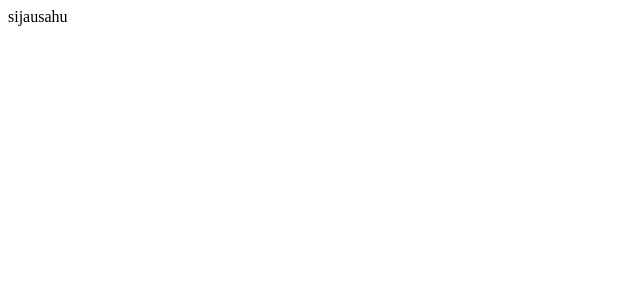
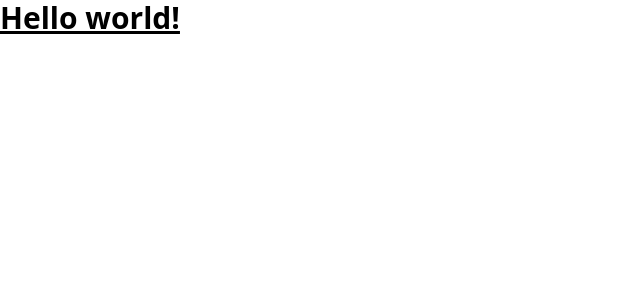
Before and after one commit to bolodissenoura/base-fut, a Next.js app: page / in a window 1280 px wide. Shown: the top 300 px of the page, without its empty margins (0-640 px from the left). Built offline with nearby package versions, Linux system fonts and the light colour scheme.

Commit message:
chore: install tailwind

```diff
--- a/package.json
+++ b/package.json
@@ -22,6 +22,9 @@
     "typescript": "4.9.4"
   },
   "devDependencies": {
-    "@types/styled-components": "^5.1.26"
+    "@types/styled-components": "^5.1.26",
+    "autoprefixer": "^10.4.13",
+    "postcss": "^8.4.21",
+    "tailwindcss": "^3.2.4"
   }
 }
--- /dev/null
+++ b/postcss.config.js
@@ -0,0 +1,6 @@
+module.exports = {
+  plugins: {
+    tailwindcss: {},
+    autoprefixer: {},
+  },
+}
--- a/src/pages/_app.tsx
+++ b/src/pages/_app.tsx
@@ -1,4 +1,5 @@
 import type { AppProps } from "next/app";
+import "../styles/globals.css"
 
 export default function App({ Component, pageProps }: AppProps) {
   return (
--- a/src/pages/index.tsx
+++ b/src/pages/index.tsx
@@ -10,7 +10,9 @@
         <link rel="icon" href="/favicon.ico" />
       </Head>
       <main>
-        <div className="">sijausahu</div>
+        <h1 className="text-3xl font-bold underline">
+          Hello world!
+        </h1>
       </main>
     </>
   );
--- /dev/null
+++ b/src/styles/globals.css
@@ -0,0 +1,3 @@
+@tailwind base;
+@tailwind components;
+@tailwind utilities;
--- /dev/null
+++ b/tailwind.config.js
@@ -0,0 +1,15 @@
+/** @type {import('tailwindcss').Config} */
+module.exports = {
+  content: [
+    "./app/**/*.{js,ts,jsx,tsx}",
+    "./pages/**/*.{js,ts,jsx,tsx}",
+    "./components/**/*.{js,ts,jsx,tsx}",
+
+    // Or if using `src` directory:
+    "./src/**/*.{js,ts,jsx,tsx}",
+  ],
+  theme: {
+    extend: {},
+  },
+  plugins: [],
+};
```
Also changed, not shown: 1 other file (tests, documents, lock files or other folders).
